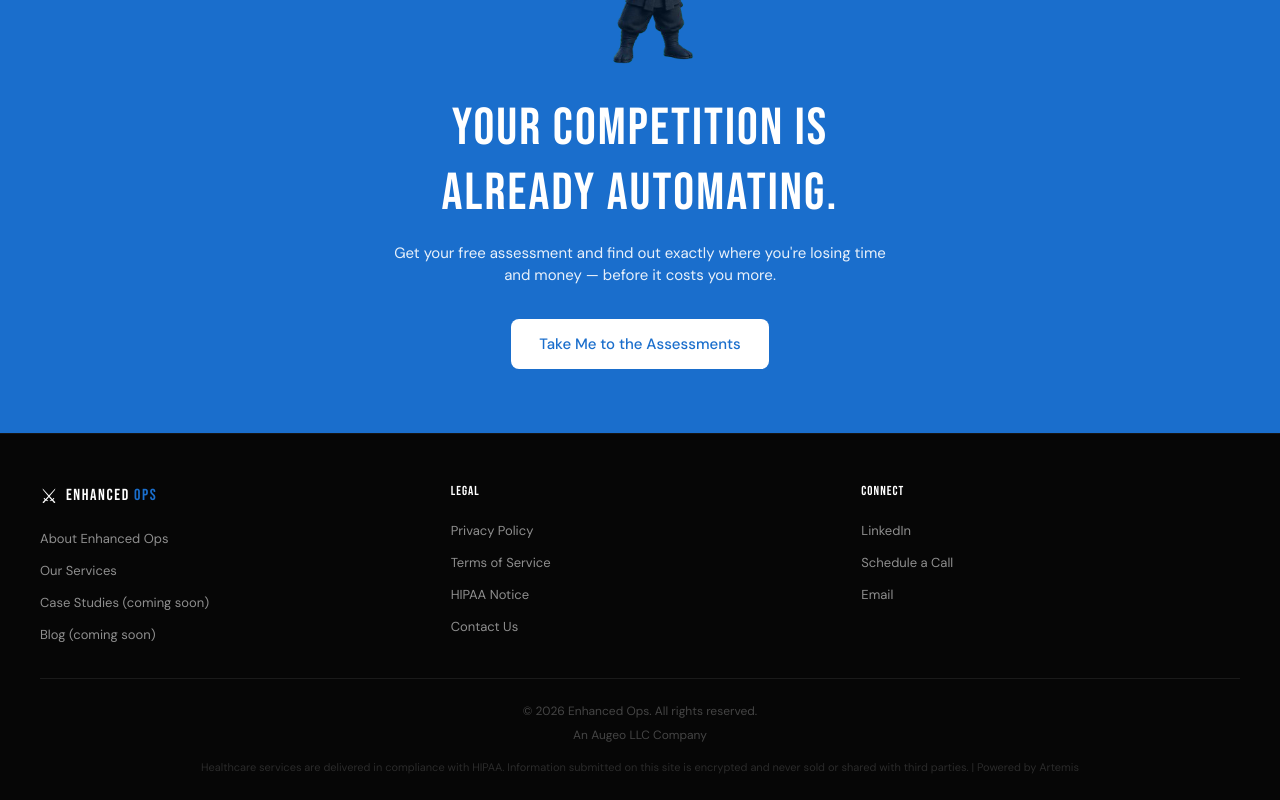
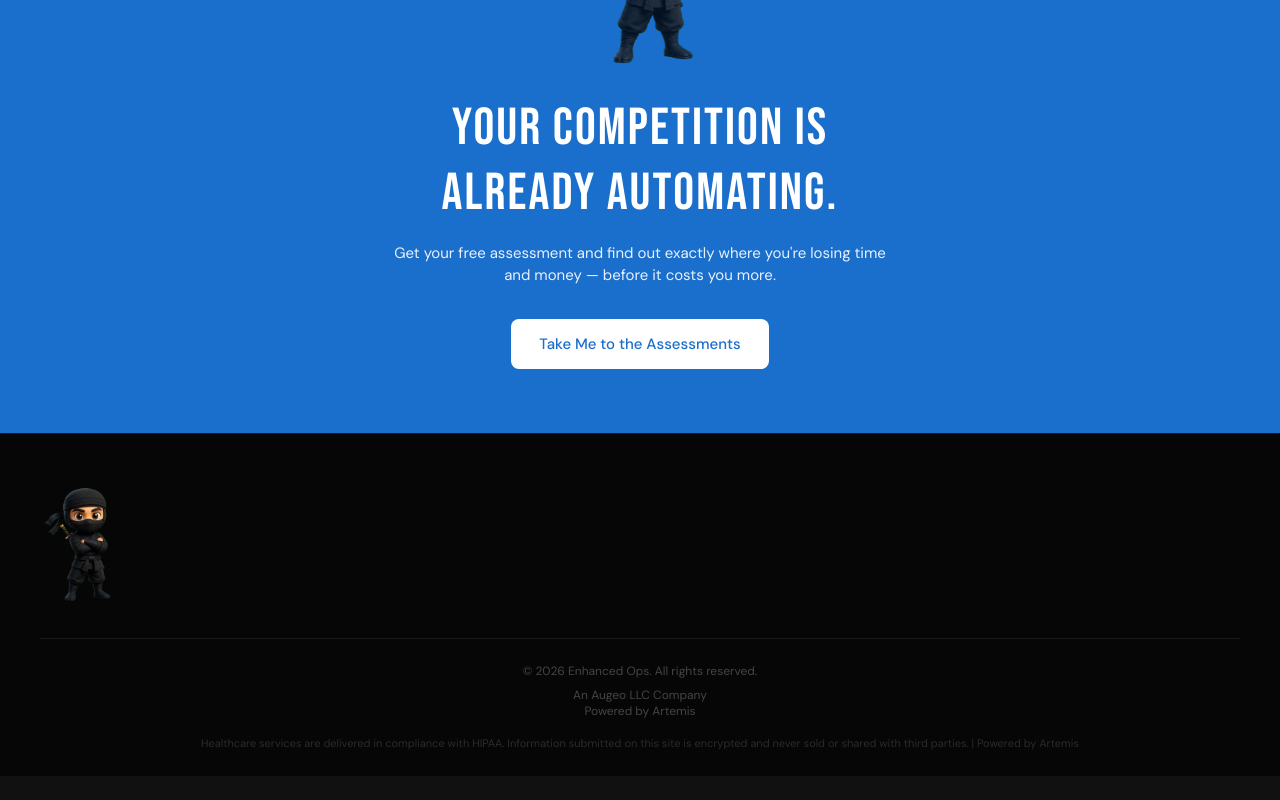
Before and after one commit to Agent-Artemis/enhanced-ops-ninja, a Next.js app: page / in a window 1280 px wide. Shown: the part 5905-6705 px from the top of the page. After the commit the page ends 6681 px from the top, so only its background shows below. Built offline with nearby package versions, Linux system fonts and the light colour scheme.

Commit message:
Update footer logo, remove links, add Powered by Artemis

```diff
--- a/src/components/marketing/MarketingFooter.tsx
+++ b/src/components/marketing/MarketingFooter.tsx
@@ -1,86 +1,22 @@
+import Image from "next/image";
+
 export function MarketingFooter() {
   return (
     <footer className="border-t border-[rgb(255_255_255/0.06)] bg-[#060606] px-6 pb-6 pt-12">
       <div className="mx-auto max-w-[1200px]">
-        <div className="mb-8 grid grid-cols-1 gap-8 md:grid-cols-3">
-          <div>
-            <div className="mb-4 flex items-center gap-2">
-              <span className="text-xl" aria-hidden>
-                ⚔
-              </span>
-              <div className="font-[family-name:var(--font-bebas)] text-base tracking-[0.1em] text-white">
-                ENHANCED <span className="text-eon-blue">OPS</span>
-              </div>
-            </div>
-            <ul className="list-none space-y-2">
-              <li>
-                <a className="text-[13px] text-[rgb(255_255_255/0.55)] no-underline hover:text-eon-blue" href="#about">
-                  About Enhanced Ops
-                </a>
-              </li>
-              <li>
-                <a className="text-[13px] text-[rgb(255_255_255/0.55)] no-underline hover:text-eon-blue" href="#services">
-                  Our Services
-                </a>
-              </li>
-              <li>
-                <span className="text-[13px] text-[rgb(255_255_255/0.55)]">Case Studies (coming soon)</span>
-              </li>
-              <li>
-                <span className="text-[13px] text-[rgb(255_255_255/0.55)]">Blog (coming soon)</span>
-              </li>
-            </ul>
-          </div>
-          <div>
-            <h3 className="mb-4 font-[family-name:var(--font-bebas)] text-[13px] uppercase tracking-[0.08em] text-white">
-              Legal
-            </h3>
-            <ul className="list-none space-y-2">
-              <li>
-                <span className="text-[13px] text-[rgb(255_255_255/0.55)]">Privacy Policy</span>
-              </li>
-              <li>
-                <span className="text-[13px] text-[rgb(255_255_255/0.55)]">Terms of Service</span>
-              </li>
-              <li>
-                <span className="text-[13px] text-[rgb(255_255_255/0.55)]">HIPAA Notice</span>
-              </li>
-              <li>
-                <a className="text-[13px] text-[rgb(255_255_255/0.55)] no-underline hover:text-eon-blue" href="mailto:hello@enhancedops.com">
-                  Contact Us
-                </a>
-              </li>
-            </ul>
-          </div>
-          <div>
-            <h3 className="mb-4 font-[family-name:var(--font-bebas)] text-[13px] uppercase tracking-[0.08em] text-white">
-              Connect
-            </h3>
-            <ul className="list-none space-y-2">
-              <li>
-                <a
-                  className="text-[13px] text-[rgb(255_255_255/0.55)] no-underline hover:text-eon-blue"
-                  href="https://linkedin.com"
-                  target="_blank"
-                  rel="noreferrer"
-                >
-                  LinkedIn
-                </a>
-              </li>
-              <li>
-                <span className="text-[13px] text-[rgb(255_255_255/0.55)]">Schedule a Call</span>
-              </li>
-              <li>
-                <a className="text-[13px] text-[rgb(255_255_255/0.55)] no-underline hover:text-eon-blue" href="mailto:hello@enhancedops.com">
-                  Email
-                </a>
-              </li>
-            </ul>
-          </div>
+        <div className="mb-8">
+          <Image
+            src="/Ninja_Transparent.png"
+            alt="Enhanced Ops"
+            width={80}
+            height={80}
+            className="h-auto w-20 object-contain"
+          />
         </div>
         <div className="border-t border-[rgb(255_255_255/0.08)] pt-6 text-center">
           <p className="mb-2 text-xs text-[rgb(255_255_255/0.25)]">© 2026 Enhanced Ops. All rights reserved.</p>
           <p className="text-xs text-[rgb(255_255_255/0.25)]">An Augeo LLC Company</p>
+          <p className="text-xs text-[rgb(255_255_255/0.25)]">Powered by Artemis</p>
           <p className="mt-4 text-[11px] text-[rgb(255_255_255/0.15)]">
             Healthcare services are delivered in compliance with HIPAA. Information submitted on this site is encrypted and never sold or shared with third parties. | Powered by Artemis
           </p>
```
